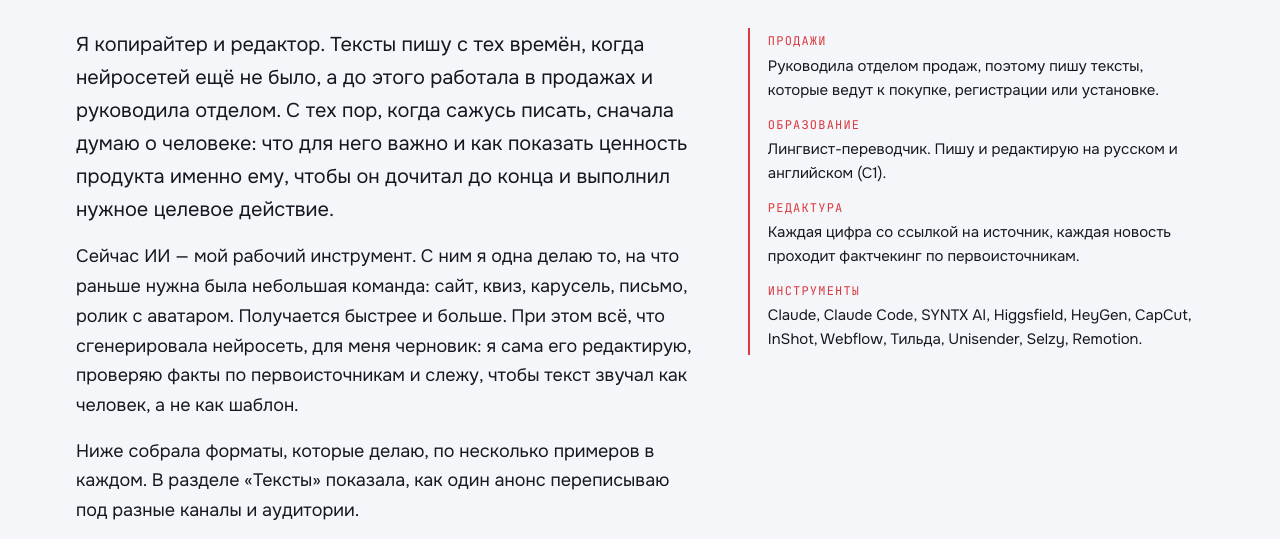
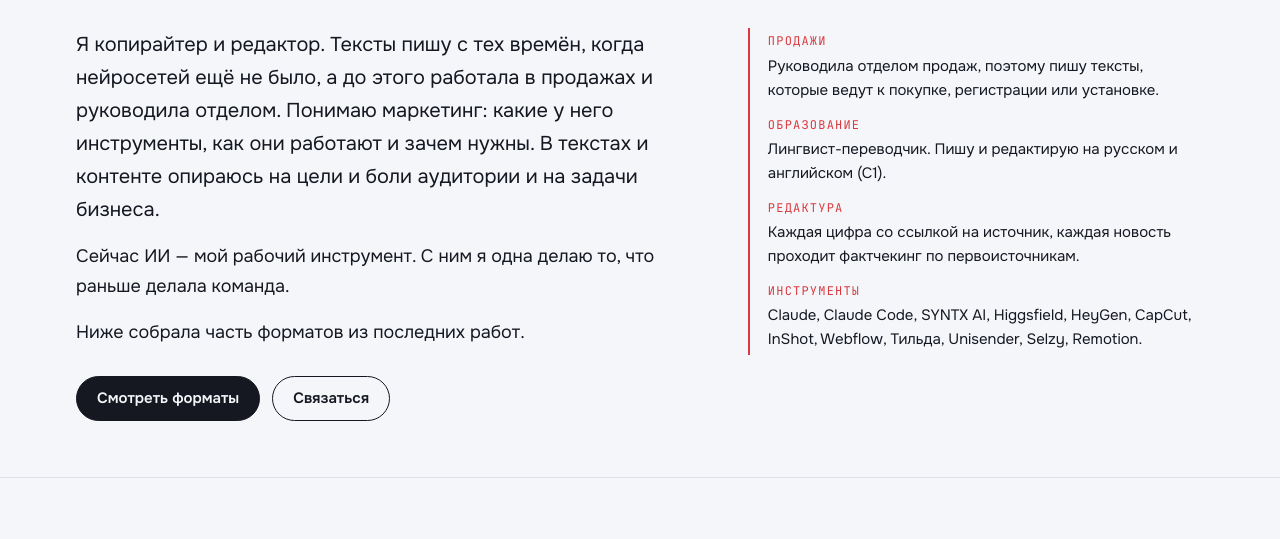
Before and after one commit to vgribenkotarget-sketch/vgribenkotarget-sketch.github.io, a plain HTML site: page index.html in a window 1280 px wide. Shown: the part 239-778 px from the top of the page. Drawn offline with Linux system fonts and the light colour scheme; a web font is replaced by a local one.

Commit message:
Короче вступление
Co-Authored-By: Claude Opus 5.5 <noreply@anthropic.com>
Claude-Session: https://claude.ai/code/session_01CXSoUpbRBg51fwzUDgs9VK

```diff
--- a/index.html
+++ b/index.html
@@ -273,9 +273,9 @@ dialog button{font:500 13px var(--f-body);color:#fff;background:rgb(255 255 255
     <div class="hero-grid">
       <div>
         <div class="intro">
-          <p>Я копирайтер и редактор. Тексты пишу с тех времён, когда нейросетей ещё не было, а до этого работала в продажах и руководила отделом. С тех пор, когда сажусь писать, сначала думаю о человеке: что для него важно и как показать ценность продукта именно ему, чтобы он дочитал до конца и выполнил нужное целевое действие.</p>
-          <p>Сейчас ИИ — мой рабочий инструмент. С ним я одна делаю то, на что раньше нужна была небольшая команда: сайт, квиз, карусель, письмо, ролик с аватаром. Получается быстрее и больше. При этом всё, что сгенерировала нейросеть, для меня черновик: я сама его редактирую, проверяю факты по первоисточникам и слежу, чтобы текст звучал как человек, а не как шаблон.</p>
-          <p>Ниже собрала форматы, которые делаю, по несколько примеров в каждом. В разделе «Тексты» показала, как один анонс переписываю под разные каналы и аудитории.</p>
+          <p>Я копирайтер и редактор. Тексты пишу с тех времён, когда нейросетей ещё не было, а до этого работала в продажах и руководила отделом. Понимаю маркетинг: какие у него инструменты, как они работают и зачем нужны. В текстах и контенте опираюсь на цели и боли аудитории и на задачи бизнеса.</p>
+          <p>Сейчас ИИ — мой рабочий инструмент. С ним я одна делаю то, что раньше делала команда.</p>
+          <p>Ниже собрала часть форматов из последних работ.</p>
         </div>
         <div class="ctas">
           <a class="btn primary" href="#formats">Смотреть форматы</a>
```
